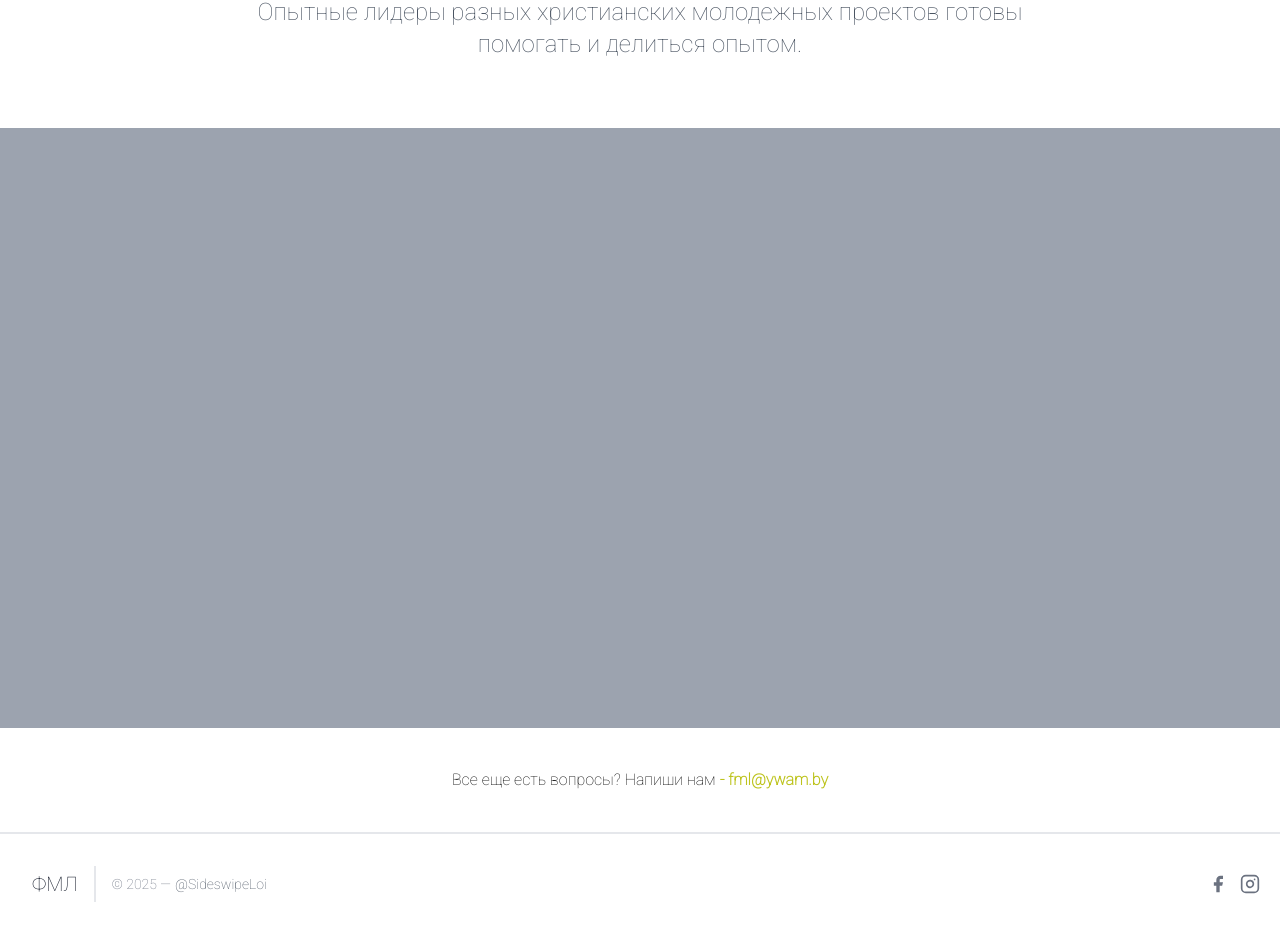
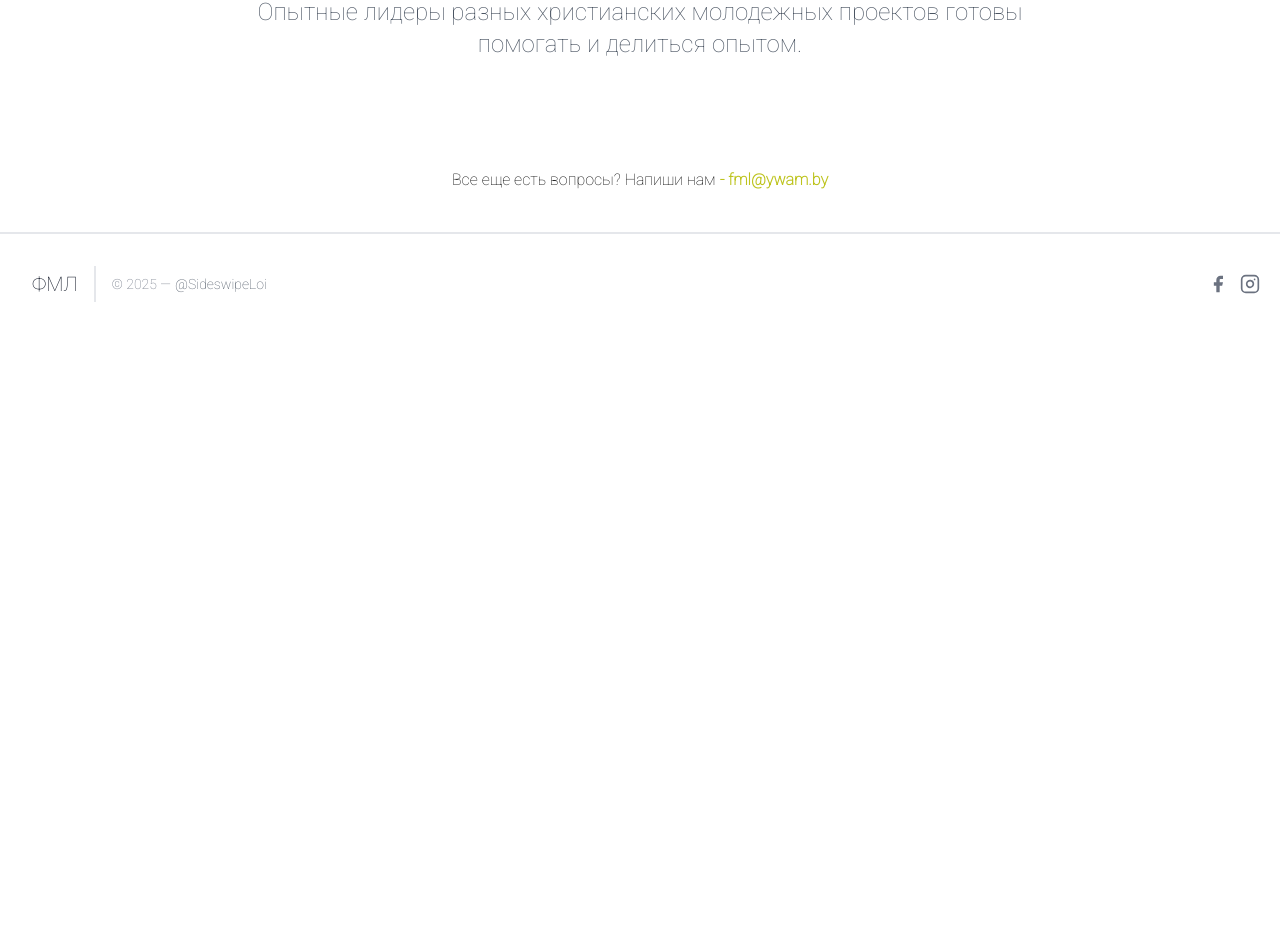
Before and after one commit to LashaLoi/fml, a Next.js app: page / in a window 1280 px wide. Shown: the part 4678-5603 px from the top of the page. After the commit the page ends 5012 px from the top, so only its background shows below. Built offline with nearby package versions, Linux system fonts and the light colour scheme.

Commit message:
hide map

```diff
--- a/pages/index.tsx
+++ b/pages/index.tsx
@@ -6,7 +6,7 @@ import Program from "../components/Program";
 import Register from "../components/Register";
 import Users from "../components/Users";
 import Price from "../components/Price";
-import Map from "../components/Map";
+// import Map from "../components/Map";
 import FAQ from "../components/FAQ";
 import Why from "../components/Why";
 import About from "../components/About";
@@ -28,7 +28,7 @@ export default function IndexPage() {
       <Program />
       <Users isSafari={isSafari} />
       <Why />
-      <Map />
+      {/* <Map /> */}
       <FAQ />
     </>
   );
```
